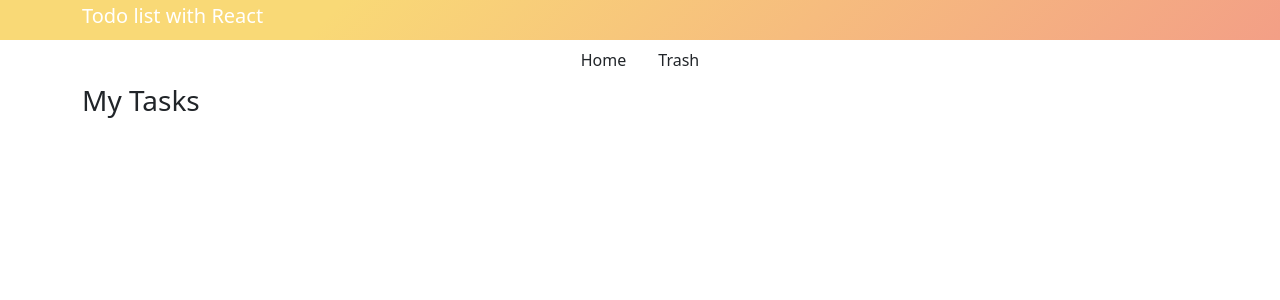
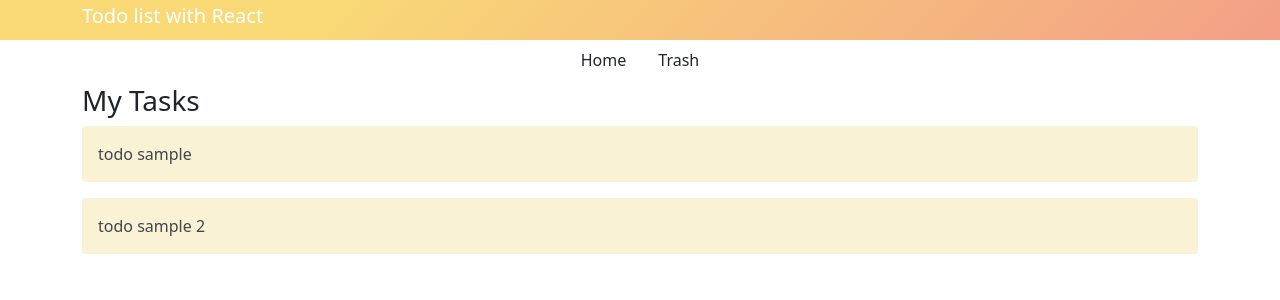
Before and after one commit to assisfery/todo-list-react, a React (Create React App) app: page / in a window 1280 px wide. Shown: the top 300 px of the page. Built offline with nearby package versions, Linux system fonts and the light colour scheme.

Commit message:
render todo list

```diff
--- a/src/index.css
+++ b/src/index.css
@@ -16,3 +16,8 @@ header{
   background-color: #f39f86;
   background-image: linear-gradient(315deg, #f39f86 0%, #f9d976 74%);
 }
+
+.alert-secondary {
+  background-color: #faf2d5 !important;
+  border: none !important;
+}
--- a/src/pages/Home.js
+++ b/src/pages/Home.js
@@ -1,8 +1,22 @@
 function Home(){
+
+    const todos = [
+        { id: 1, description: "todo sample" },
+        { id: 2, description: "todo sample 2" },
+    ];
+
     return (
         <main>
             <div className="container py-1">
                 <h3>My Tasks</h3>
+                {
+                    todos.map(
+                        (t) =>
+                            <div className="alert alert-secondary" key={t.id}>
+                                {t.description}
+                            </div>
+                    )
+                }
             </div>
         </main>
     );
```
